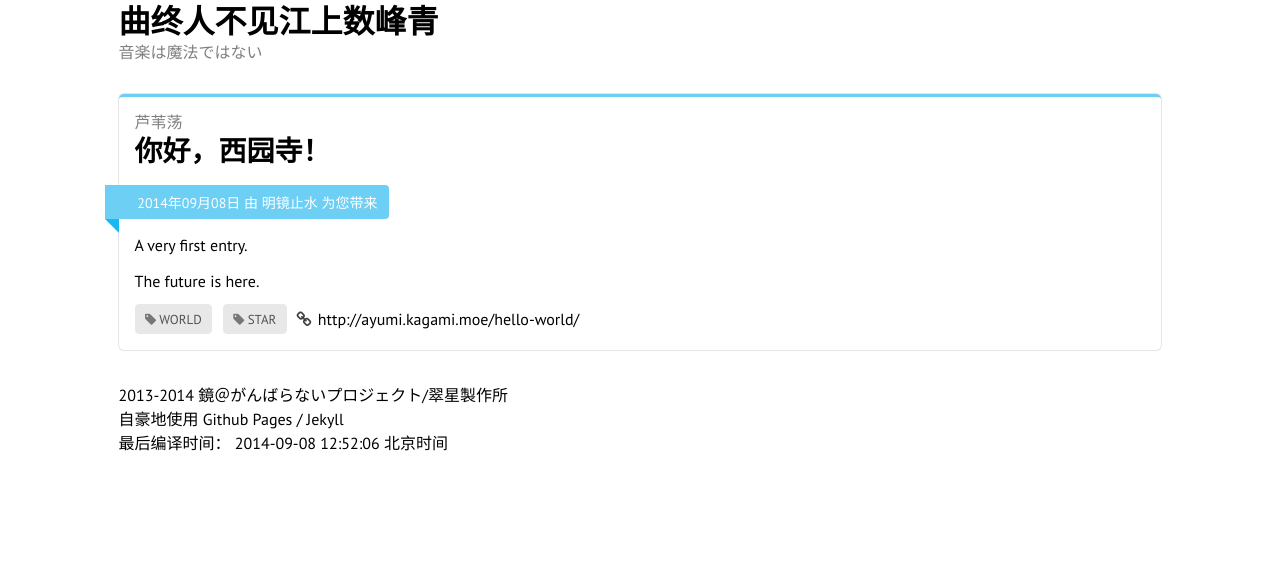
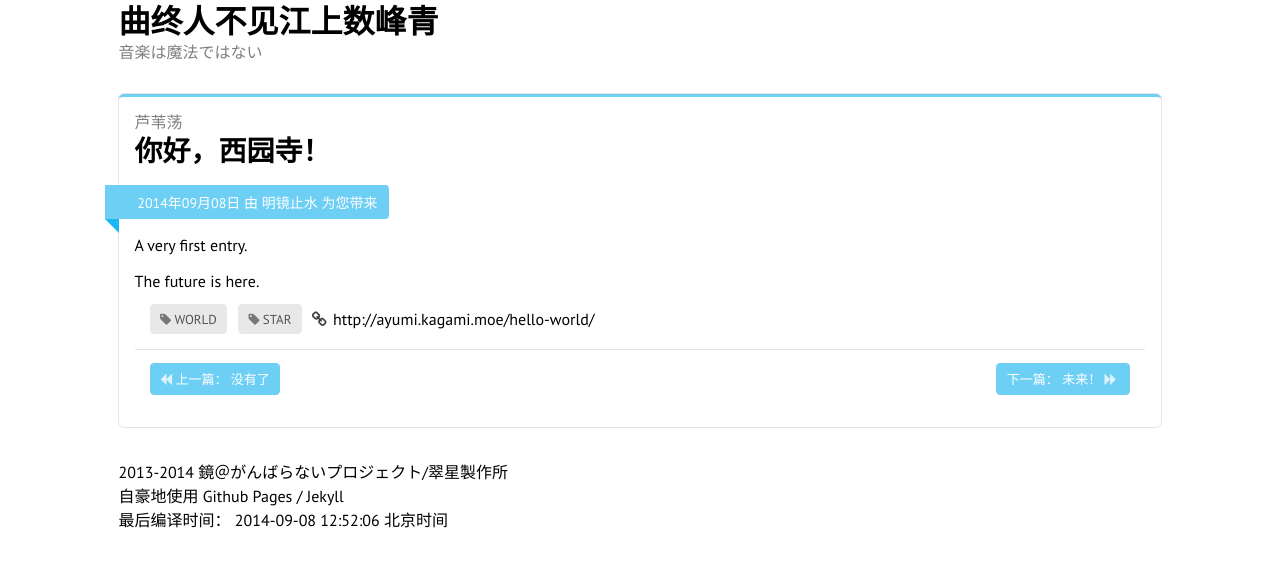
Before and after one commit to KagamiChan/ayumi, a Jekyll site: the page built from _posts/2014-09-08-hello-world.md, in a window 1280 px wide. Shown: the top 567 px of the page. Built offline with Jekyll 4.4.1, drawn with Linux system fonts in a browser that asks for light colours.

Commit message:
entry view +backward +forward

```diff
--- a/_includes/header.html
+++ b/_includes/header.html
@@ -31,10 +31,10 @@
        <div class="ui page grid">
        <div class="row">
            <div class="sixteen wide column">
-                <div class="segment">
+                <div class="segment"><a href="{{ site.url}}">
                     <h1 class="ui header">{{site.name}}
                         <div class="sub header">{{site.description}}</div>
-                    </h1>
+                    </h1></a>
                 </div>
            </div>
        </div>
--- a/_layouts/entry.html
+++ b/_layouts/entry.html
@@ -23,15 +23,36 @@
                         {{ content }}
 
 
-                        <div>
-                        {% for tag in page.tags %}
-                            <a class="ui label"><i class="tag icon"></i>{{ tag }}</a>
-                        {% endfor %}
+                        <div class="ui vertically divided grid">
+                            <div class="three column row">
+                                <div class="column">
+                                {% for tag in page.tags %}
+                                    <a class="ui label"><i class="tag icon"></i>{{ tag }}</a>
+                                {% endfor %}
 
-                        <a><i class="url icon"></i>{{site.url}}{{ page.url }}</a>
-                        </div>
+                            <a><i class="url icon"></i>{{site.url}}{{ page.url }}</a>
+                                </div>
+                            </div>
 
 
+
+
+                            <div class="three column row">
+                                <div class="left aligned column">
+                                    <a class="ui blue label" href="{{ page.previous.url}}">
+                                       <i class="backward icon"></i>上一篇：
+                                        {% if page.previous %}{{ page.previous.title }}{% else %}{{ "没有了" }}{% endif %}
+                                    </a>
+                                </div>
+                                <div class="column"></div>
+                                <div class="right aligned column column">
+                                    <a class="ui blue label" href="{{ page.next.url}}">下一篇：
+                                        {% if page.next %}{{ page.next.title }}{% else %}{{ "没有了" }}{% endif %}
+                                        <i class="forward icon"></i>
+                                    </a>
+                                </div>
+                            </div>
+                        </div>
 
 
                     </div>
--- a/index.html
+++ b/index.html
@@ -4,7 +4,7 @@ title: 首页
 ---
 
 <div class="row">
-    <div class="column">
+    <div class="ten wide column">
 
 <h1>{{ page.title }}</h1>
 
--- a/style.css
+++ b/style.css
@@ -0,0 +1,8 @@
+a:link {
+    color:inherit;
+    text-decoration: none;
+}
+
+a:visited{
+     color: inherit;
+}
```
Also changed, not shown: _posts/2014-09-08-mirai.md (added, +11 -0 lines), _posts/2014-09-08-snow-flower.md (added, +11 -0 lines).
